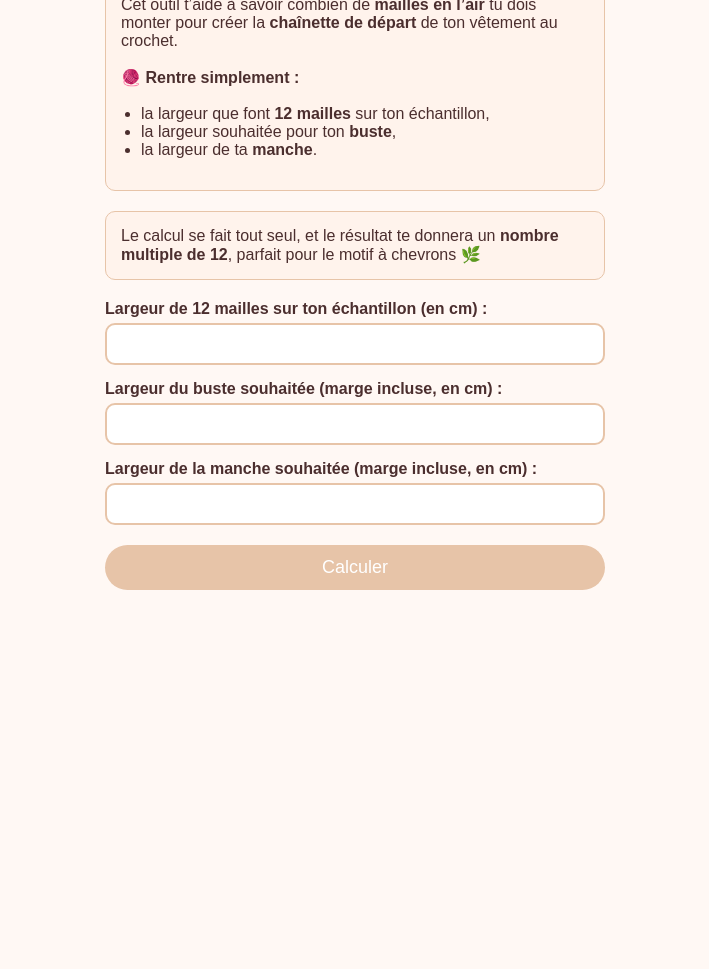
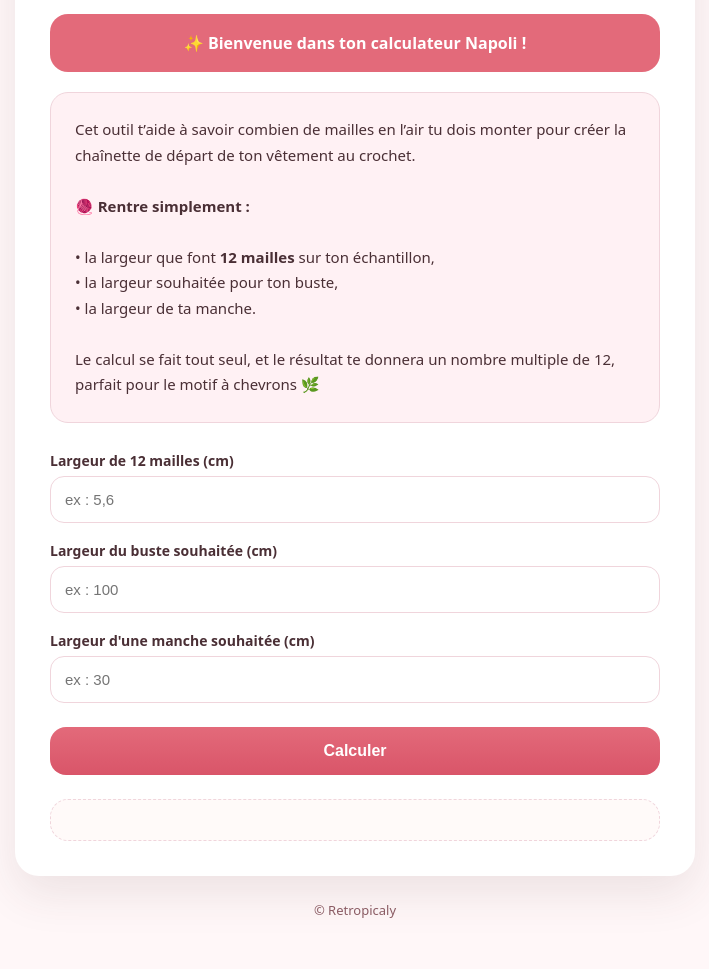
Before and after one commit to retrocreativia/calculateur-chainette-napoli, a plain HTML site: page index.html in a window 1280 px wide. Shown: the part 137-1106 px from the top of the page, without its empty margins (285-994 px from the left). Before the commit the page ends 800 px from the top, so only its background shows below. Drawn offline with Linux system fonts and the light colour scheme.

Commit message:
Update index.html

```diff
--- a/index.html
+++ b/index.html
@@ -1,151 +1,210 @@
 <!DOCTYPE html>
 <html lang="fr">
 <head>
-  <meta charset="UTF-8">
-  <title>Calculateur Napoli – Chaînette de Départ</title>
-  <link rel="icon" href="favicon.ico" type="image/x-icon">
+  <meta charset="UTF-8" />
+  <title>Calculateur de Chaînette de Départ</title>
+  <meta name="viewport" content="width=device-width, initial-scale=1.0" />
+  <link rel="icon" href="favicon.ico" type="image/x-icon" />
 
-  <meta name="viewport" content="width=device-width, initial-scale=1.0">
   <style>
-    body {
-      font-family: 'Arial', sans-serif;
-      background: #fff8f4;
-      padding: 20px;
-      color: #4b2e2e;
-      max-width: 500px;
-      margin: auto;
+    :root{
+      /* Fond et carte : chaleureux, pas froid */
+      --bg:#fff7f8;          /* crème rosé */
+      --card:#ffffff;
+
+      /* Texte : brun rosé (plus doux que noir) */
+      --text:#4a2f35;
+
+      /* Bordures : rose très clair */
+      --border:#f0d5dc;
+
+      /* Couleurs principales : rose Napoli */
+      --accent:#e36a7a;      /* rose chaud */
+      --accent2:#d95569;     /* rose un peu plus soutenu */
+
+      /* Blocs */
+      --info:#fff1f4;        /* rose très très clair (lisible) */
+
+      --shadow:0 18px 45px rgba(74,47,53,.10);
+      --radius:24px;
     }
-    h1 {
-      text-align: center;
-      font-size: 24px;
+
+    *{ box-sizing:border-box; }
+
+    body{
+      margin:0;
+      padding:50px 18px;
+      font-family: system-ui, -apple-system, Segoe UI, Roboto, Arial, sans-serif;
+      background:var(--bg);
+      color:var(--text);
     }
-    label {
-      display: block;
-      margin: 15px 0 5px;
-      font-weight: bold;
+
+    .container{
+      max-width:680px;
+      margin:0 auto;
     }
-    input[type="number"] {
-      width: 100%;
-      padding: 10px;
-      border: 2px solid #e7c4a8;
-      border-radius: 10px;
-      box-sizing: border-box;
-      font-size: 16px;
-      font-weight: bold;
-      color: #4b2e2e;
+
+    .card{
+      background:var(--card);
+      padding:35px;
+      border-radius:var(--radius);
+      box-shadow:var(--shadow);
     }
-    button {
-      margin-top: 20px;
-      background: #e7c4a8;
-      border: none;
-      color: #fff;
-      font-size: 18px;
-      padding: 12px;
-      border-radius: 25px;
-      cursor: pointer;
-      width: 100%;
+
+    h1{
+      text-align:center;
+      margin:0 0 30px;
+      font-size:26px;
+      letter-spacing:-0.3px;
+      color:var(--text);
+      font-weight:700;
     }
-    .result {
-      margin-top: 20px;
-      background: #fff;
-      padding: 15px;
-      border-radius: 10px;
-      border: 1px solid #e7c4a8;
+
+    .bloc-welcome{
+      background:var(--accent);
+      color:#fff;
+      padding:18px;
+      border-radius:18px;
+      font-weight:650;
+      margin-bottom:20px;
+      text-align:center;
+      font-size:16px;
     }
-    .result-value {
-      font-weight: bold;
-      color: #218c5f;
-      font-size: 18px;
+
+    .bloc-info{
+      background:var(--info);
+      padding:24px;
+      border-radius:18px;
+      margin-bottom:28px;
+      font-size:15px;
+      line-height:1.7;
+      border:1px solid var(--border);
     }
-    .encadre {
-      background: #fff3ec;
-      padding: 15px;
-      border-radius: 10px;
-      border: 1px solid #e7c4a8;
-      margin-bottom: 20px;
-      font-size: 16px;
+
+    label{
+      display:block;
+      margin:18px 0 6px;
+      font-weight:650;
+      font-size:14px;
+    }
+
+    input{
+      width:100%;
+      padding:14px;
+      border:1px solid var(--border);
+      border-radius:14px;
+      font-size:15px;
+      outline:none;
+      transition:.2s;
+      background:#fff;
+      color:var(--text);
+    }
+
+    input:focus{
+      border-color:var(--accent);
+      box-shadow:0 0 0 4px rgba(227,106,122,.20);
+    }
+
+    button{
+      width:100%;
+      margin-top:24px;
+      padding:15px;
+      border:none;
+      border-radius:16px;
+      font-size:16px;
+      font-weight:800;
+      color:#fff;
+      cursor:pointer;
+      background:linear-gradient(180deg,var(--accent),var(--accent2));
+      transition:.2s;
+    }
+
+    button:hover{ transform:translateY(-2px); }
+
+    .result{
+      margin-top:24px;
+      padding:20px;
+      border-radius:18px;
+      background:#fffaf9; /* très léger, pas blanc froid */
+      border:1px dashed var(--border);
+      font-size:15px;
+      line-height:1.6;
+      min-height:24px;
+      color:var(--text);
+    }
+
+    .footer{
+      text-align:center;
+      margin-top:25px;
+      font-size:13px;
+      color:#8a5b63;
     }
   </style>
 </head>
+
 <body>
-  <h1>Calculateur Chaînette de Départ</h1>
+  <div class="container">
+    <div class="card">
 
-  <div class="encadre">
-    ✨ <strong>Bienvenue dans ton calculateur Napoli !</strong><br><br>
-    Cet outil t’aide à savoir combien de <strong>mailles en l’air</strong> tu dois monter pour créer la <strong>chaînette de départ</strong> de ton vêtement au crochet.<br><br>
+      <h1>Calculateur de Chaînette de Départ</h1>
+
+      <div class="bloc-welcome">✨ Bienvenue dans ton calculateur Napoli !</div>
+
+      <div class="bloc-info">
+        Cet outil t’aide à savoir combien de mailles en l’air tu dois monter pour créer la chaînette de départ de ton vêtement au crochet.
+        <br><br>
         🧶 <strong>Rentre simplement :</strong><br><br>
-    <ul style="margin-top: 0; margin-left: 20px; padding-left: 0;">
-      <li>la largeur que font <strong>12 mailles</strong> sur ton échantillon,</li>
-      <li>la largeur souhaitée pour ton <strong>buste</strong>,</li>
-      <li>la largeur de ta <strong>manche</strong>.</li>
-    </ul>
+        • la largeur que font <strong>12 mailles</strong> sur ton échantillon,<br>
+        • la largeur souhaitée pour ton buste,<br>
+        • la largeur de ta manche.<br><br>
+        Le calcul se fait tout seul, et le résultat te donnera un nombre multiple de 12, parfait pour le motif à chevrons 🌿
       </div>
 
-  <div class="encadre">
-    Le calcul se fait tout seul, et le résultat te donnera un <strong>nombre multiple de 12</strong>, parfait pour le motif à chevrons 🌿
+      <label for="echantillon">Largeur de 12 mailles (cm)</label>
+      <input type="number" id="echantillon" placeholder="ex : 5,6" step="0.1" />
+
+      <label for="buste">Largeur du buste souhaitée (cm)</label>
+      <input type="number" id="buste" placeholder="ex : 100" />
+
+      <label for="manche">Largeur d'une manche souhaitée (cm)</label>
+      <input type="number" id="manche" placeholder="ex : 30" />
+
+      <button type="button" onclick="calculer()">Calculer</button>
+
+      <div class="result" id="resultat"></div>
+
     </div>
 
-  <label for="echantillon">Largeur de 12 mailles sur ton échantillon (en cm) :</label>
-  <input type="number" id="echantillon" step="0.1" required>
-
-  <label for="buste">Largeur du buste souhaitée (marge incluse, en cm) :</label>
-  <input type="number" id="buste" step="0.1">
-
-  <label for="manche">Largeur de la manche souhaitée (marge incluse, en cm) :</label>
-  <input type="number" id="manche" step="0.1">
-
-  <button onclick="calculer()">Calculer</button>
-
-  <div class="result" id="resultat" style="display:none;">
-    <p id="ligne-buste" style="display:none;"><strong>Mailles pour le buste :</strong> <span id="result-buste" class="result-value"></span> <span class="result-value">ml</span></p>
-    <p id="ligne-manche" style="display:none;"><strong>Mailles pour une manche :</strong> <span id="result-manche" class="result-value"></span> <span class="result-value">ml</span></p>
+    <div class="footer">© Retropicaly</div>
   </div>
 
 <script>
-    function arrondiMultiple12(valeur) {
-      return Math.ceil(valeur / 12) * 12;
-    }
+function calculer(){
+  const echantillonStr = (document.getElementById("echantillon").value || "").replace(",", ".");
+  const echantillon = parseFloat(echantillonStr);
+  const buste = parseFloat(document.getElementById("buste").value);
+  const manche = parseFloat(document.getElementById("manche").value);
+  const zone = document.getElementById("resultat");
 
-    function calculer() {
-      const echantillon = parseFloat(document.getElementById("echantillon").value);
-      const busteInput = document.getElementById("buste").value;
-      const mancheInput = document.getElementById("manche").value;
-
-      const buste = parseFloat(busteInput);
-      const manche = parseFloat(mancheInput);
-
-      if (!echantillon || isNaN(echantillon)) {
-        alert("Merci de remplir la largeur de 12 mailles sur ton échantillon.");
+  if(!echantillon || !buste || !manche){
+    zone.textContent = "Merci de remplir tous les champs.";
     return;
   }
 
-      let aDesResultats = false;
+  const mailleParCm = 12 / echantillon;
 
-      if (busteInput !== "" && !isNaN(buste)) {
-        const maillesBuste = arrondiMultiple12((buste / echantillon) * 12);
-        document.getElementById("result-buste").textContent = maillesBuste;
-        document.getElementById("ligne-buste").style.display = "block";
-        aDesResultats = true;
-      } else {
-        document.getElementById("ligne-buste").style.display = "none";
+  function arrondiMultiple12(valeur){
+    return Math.round(valeur / 12) * 12;
   }
 
-      if (mancheInput !== "" && !isNaN(manche)) {
-        const maillesManche = arrondiMultiple12((manche / echantillon) * 12);
-        document.getElementById("result-manche").textContent = maillesManche;
-        document.getElementById("ligne-manche").style.display = "block";
-        aDesResultats = true;
-      } else {
-        document.getElementById("ligne-manche").style.display = "none";
-      }
+  const maillesBuste = arrondiMultiple12(buste * mailleParCm);
+  const maillesManche = arrondiMultiple12(manche * mailleParCm);
 
-      if (aDesResultats) {
-        document.getElementById("resultat").style.display = "block";
-      } else {
-        alert("Merci d’entrer au moins une mesure (buste ou manche) à calculer.");
-        document.getElementById("resultat").style.display = "none";
-      }
+  zone.innerHTML =
+    "<strong>Mailles pour le buste :</strong> " + maillesBuste + " ml<br><br>" +
+    "<strong>Mailles pour une manche :</strong> " + maillesManche + " ml";
 }
 </script>
+
 </body>
 </html>
```
Lines whose indentation alone changed are shown as unchanged.
